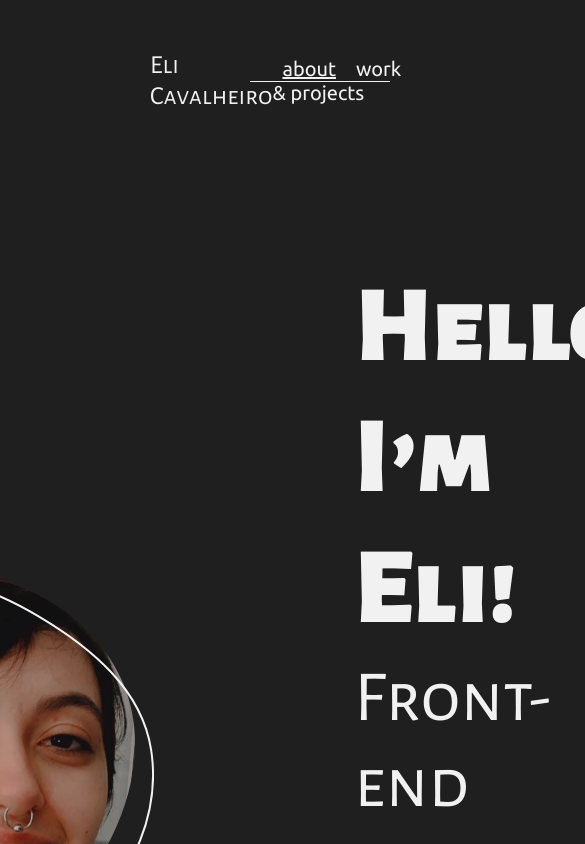
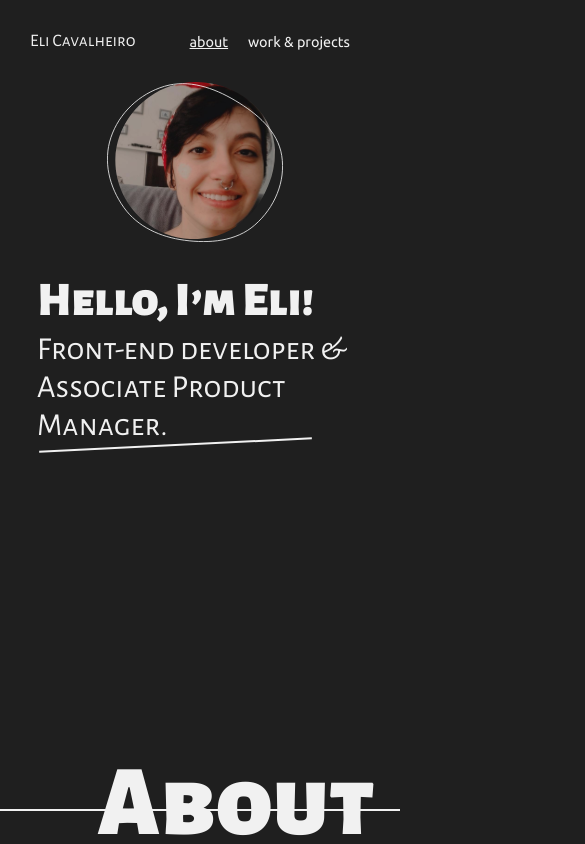
Before and after one commit to elicavalheiro/portfolio-vue, a Vue app: page /v1/about in a window 390 px wide. Before the commit this address led to /about. Shown: the top 844 px of the page, 585 px wide, since content can reach past the window. Built offline with nearby package versions, Linux system fonts and the light colour scheme.

Commit message:
:iphone: fixing responsive design

```diff
--- a/src/App.vue
+++ b/src/App.vue
@@ -1,10 +1,10 @@
 <template>
   <div id="app">
     <header class="header">
-      <router-link to="/" exact class="logo">Eli Cavalheiro</router-link>
+      <router-link to="/about" exact class="logo">Eli Cavalheiro</router-link>
       <div class="nav">
         <router-link to="/about">about</router-link>
-        <router-link to="/work-projects" exact>work & projects</router-link>
+        <router-link to="/work-projects">work & projects</router-link>
         <!-- <router-link to>PT</router-link>
         <router-link to>EN</router-link>-->
       </div>
@@ -53,7 +53,7 @@ body {
 }
 
 .header {
-  margin: 50px 150px 150px 150px;
+  margin: 50px 11% 150px 11%;
   display: flex;
   justify-content: space-between;
   align-items: center;
@@ -61,14 +61,14 @@ body {
 
 .logo {
   font-family: $second-font-style;
-  font-size: 26px !important;
+  font-size: 1.5rem !important;
 }
 
 .header::after {
   content: "";
   position: absolute;
-  height: 1px;
-  width: 140px;
+  height: 2px;
+  width: 10%;
   right: 0;
   background: $text-color;
   animation: grow 0.8s ease-in-out;
@@ -78,7 +78,7 @@ body {
   & a {
     text-decoration: none;
     color: $text-color;
-    font-size: 20px;
+    font-size: 1.1rem;
   }
 }
 
@@ -87,7 +87,7 @@ body {
     width: 0;
   }
   to {
-    width: 140px;
+    width: 10%;
   }
 }
 
@@ -101,4 +101,22 @@ body {
     text-decoration: underline !important;
   }
 }
+
+@media (max-width: 600px) {
+  .header {
+    margin: 30px;
+
+    &::after {
+      display: none;
+    }
+
+    & a {
+      font-size: 0.9rem;
+    }
+  }
+
+  .logo {
+    font-size: 1.1rem !important;
+  }
+}
 </style>
--- a/src/components/Intro.vue
+++ b/src/components/Intro.vue
@@ -12,8 +12,8 @@
         <transition appear name="work-title">
           <p>
             Front-end developer
-            <br />& Associate Product
-            <br />Manager.
+            & Associate Product
+            Manager.
           </p>
         </transition>
         <transition appear name="bar">
@@ -77,32 +77,35 @@ export default {
 }
 
 .container {
-  padding: 0 150px 150px 150px;
+  margin: 0 10% 150px 10%;
   display: flex;
   justify-content: center;
   align-items: center;
-}
 
-img {
-  margin-right: 200px;
+  & img {
+    margin-right: 10%;
+    width: 30%;
+    height: 30%;
+  }
 }
 
 .texts {
   font-family: "Alegreya Sans SC", sans-serif;
+  width: 50%;
 
   & h1 {
-    font-size: 6.8rem;
+    font-size: 5rem;
   }
 
   & p {
-    font-size: 4.5rem;
+    font-size: 3.5rem;
     margin-bottom: 10px;
   }
 
   & span {
     content: "";
     position: absolute;
-    width: 620px;
+    width: 40%;
     height: 2px;
     transform: rotate(-2.79deg);
     background: #f1f1f1;
@@ -124,4 +127,73 @@ img {
     width: 0;
   }
 }
+
+@media (max-width: 1200px) {
+  .container {
+    flex-direction: column;
+    margin: 0 5% 150px 5% !important;
+
+    & img {
+      width: 50%;
+      margin-right: 0;
+      margin-bottom: 30px;
+    }
+  }
+
+  .texts {
+    width: 100%;
+
+    & h1 {
+      width: 70%;
+      margin: 0 auto;
+    }
+
+    & p {
+      width: 70%;
+      margin: 0 auto;
+    }
+
+    & span {
+      left: 30%;
+    }
+  }
+}
+
+@media (max-width: 1000px) {
+  .container {
+    padding: 0;
+  }
+
+  .texts {
+    & h1 {
+      font-size: 4rem;
+    }
+
+    & p {
+      font-size: 2.5rem;
+    }
+
+    & h1,
+    & p {
+      width: 90%;
+    }
+
+    & span {
+      left: 10%;
+      width: 70%;
+    }
+  }
+}
+
+@media (max-width: 600px) {
+  .texts {
+    & h1 {
+      font-size: 3rem;
+    }
+
+    & p {
+      font-size: 2rem;
+    }
+  }
+}
 </style>
--- a/src/router/index.js
+++ b/src/router/index.js
@@ -28,7 +28,7 @@ const routes = [
 
 const router = new VueRouter({
   mode: 'history',
-  base: process.env.BASE_URL,
+  base: '/v1',
   routes
 })
 
```
